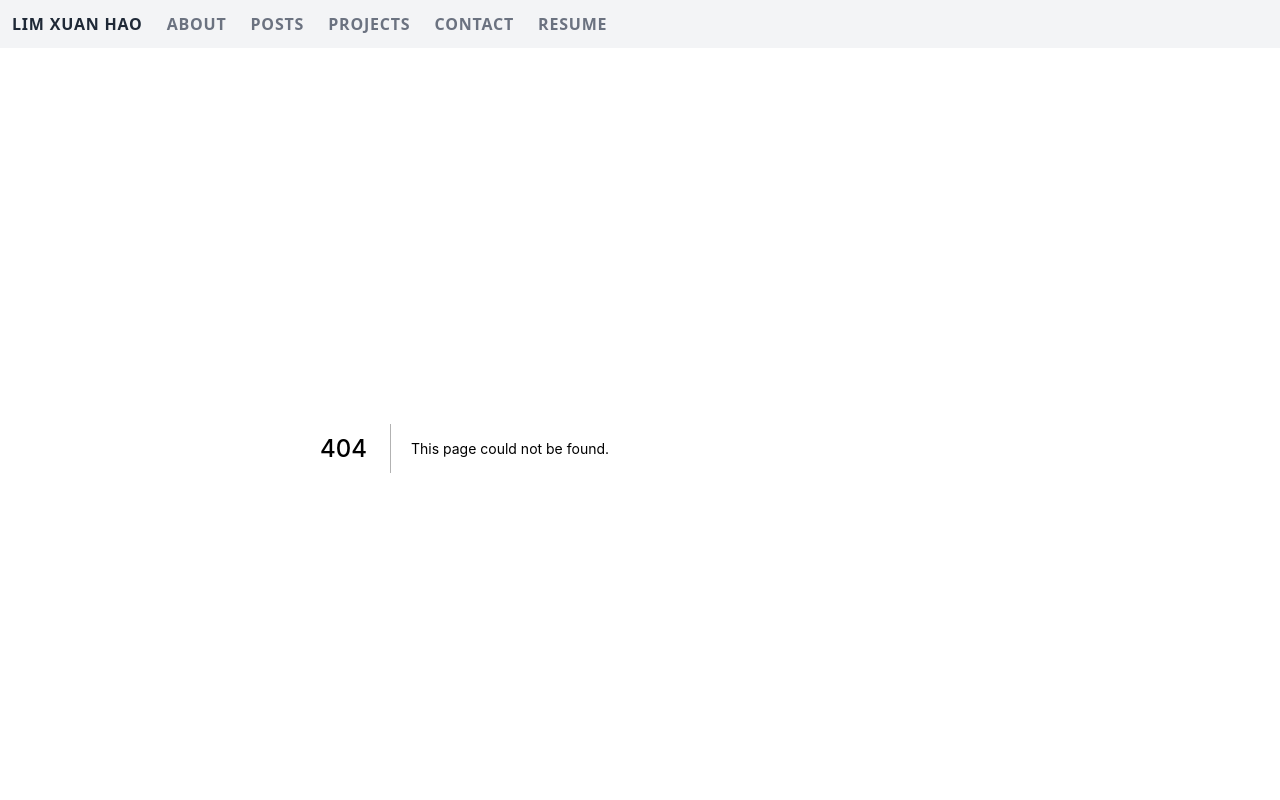
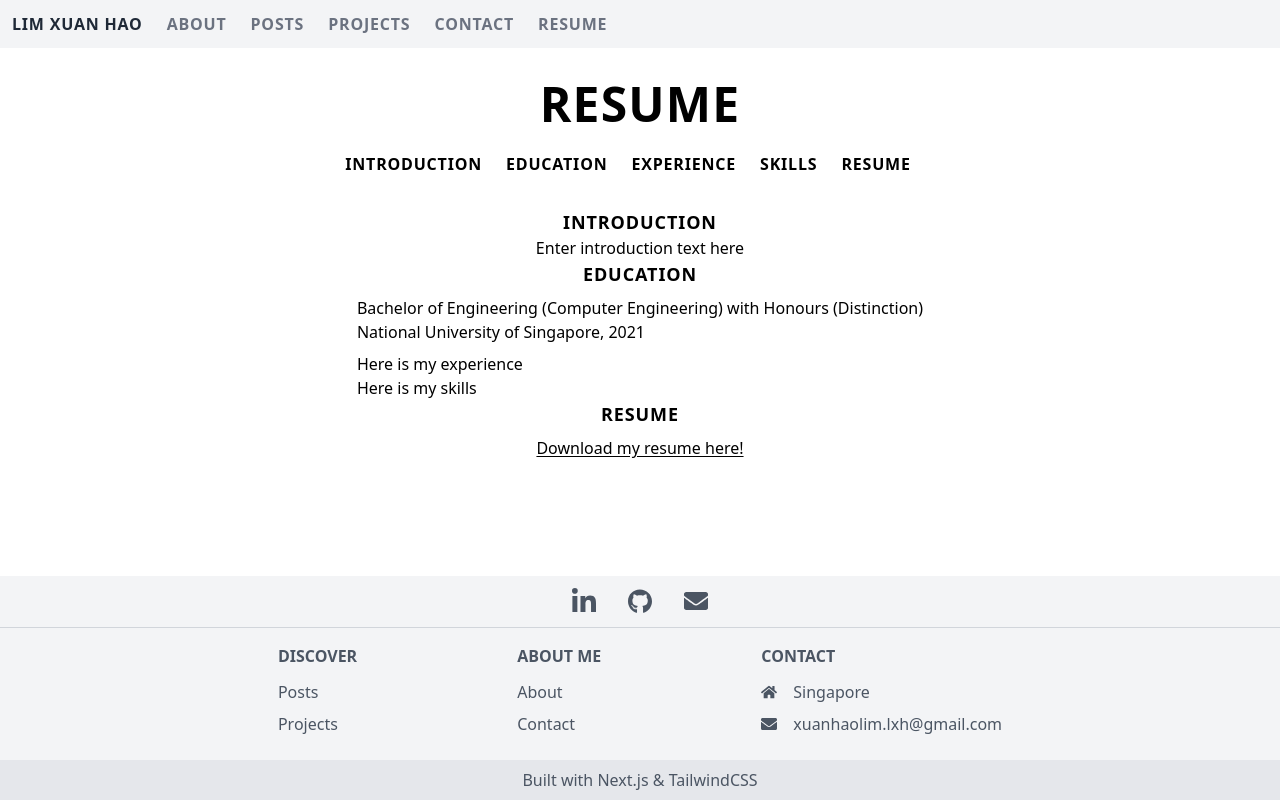
Before and after one commit to Lunastryke/lunastryke.github.io, a Next.js app: page /resume in a window 1280 px wide. Before the commit this address had no page. Shown: the top 800 px of the page. Built offline with nearby package versions, Linux system fonts and the light colour scheme.

Commit message:
Restructured pages and abstracted out some stylings

```diff
--- a/components/navbar.js
+++ b/components/navbar.js
@@ -14,7 +14,7 @@ export default function Navbar({ name }) {
                     ['Posts', '/posts'],
                     ['Projects', '/projects'],
                     ['Contact', '/contact'],
-                    ['Resume', '/pdf/resume.pdf'],
+                    ['Resume', '/resume'],
                 ].map(([title, url]) => (
                     <Link href={url} key={title} >
                         <a className="hover:text-blue-800 mr-6 tracking-wider">{title}</a>
--- /dev/null
+++ b/components/resume/degree.js
@@ -0,0 +1,15 @@
+import Link from 'next/link'
+
+export default function Degree({ data }) {
+    return (
+        <header className='text-left font-light py-2'>
+            <span className="font-normal">{data.degree}</span>
+            <p>
+                <Link href={data.link}>
+                    <a className="underline-offset-2">{data.school}</a>
+                </Link>
+                , {data.year}
+            </p>
+        </header>
+    )
+}
--- /dev/null
+++ b/components/resume/education.js
@@ -0,0 +1,15 @@
+import degrees from "../../data/about/degrees"
+import SectionTitle from "../text-stylings/sectionTitle"
+import Degree from "./degree"
+export default function Education({}) {
+    return (
+        <div className="flex flex-col flex-grow text-center">
+            <SectionTitle text="Education"/>
+            {
+                degrees.map(degree => (
+                    <Degree data={degree}/>
+                ))
+            }
+        </div>
+    )
+}
--- /dev/null
+++ b/components/resume/introduction.js
@@ -0,0 +1,12 @@
+import SectionTitle from "../text-stylings/sectionTitle"
+
+export default function Introduction({}) {
+    return (
+        <div className="flex flex-col flex-grow text-center">
+            <SectionTitle text="Introduction"/>
+            <p>
+                Enter introduction text here
+            </p>
+        </div>
+    )
+}
--- /dev/null
+++ b/components/resume/resumePdf.js
@@ -0,0 +1,12 @@
+import Link from 'next/link'
+import SectionTitle from '../text-stylings/sectionTitle'
+export default function ResumePdf({ text }) {
+    return (
+        <div className="flex flex-col flex-grow text-center">
+            <SectionTitle text="Resume"/>
+            <Link href={"/pdf/resume.pdf"}>
+                <a className='hover:text-blue-800 mt-2 underline underline-offset-2'>{text}</a>
+            </Link>
+        </div>
+    )
+}
--- /dev/null
+++ b/components/text-stylings/mainTitle.js
@@ -0,0 +1,5 @@
+export default function MainTitle ({text}) {
+    return (
+        <span className="font-bold tracking-wide text-5xl uppercase py-6">{text}</span>
+    )
+}
--- /dev/null
+++ b/components/text-stylings/sectionTitle.js
@@ -0,0 +1,7 @@
+export default function SectionTitle({ text }) {
+    return (
+        <div>
+            <span className="uppercase font-semibold tracking-wider text-lg">{text}</span>
+        </div>
+    )
+}
--- a/components/title.js
+++ b/components/title.js
@@ -1,19 +1,21 @@
 import Link from "next/link";
+import MainTitle from "./text-stylings/mainTitle";
+
 export default function Title({ text, sections }) {
     return (
-        <div className="flex flex-col justify-center items-center p-4">
-            <div className="p-4">
-                <span className="font-bold tracking-wide text-6xl uppercase">{text}</span>
-            </div>
+        <div className="flex flex-col justify-center items-center p-2">
+            <MainTitle text={text} />
             {
-                sections ? <div className="flex justify-center items-center">
+                sections ? <div className="flex flex-row justify-center items-center self-center">
                     {sections.map(section => (
-                        <Link href={"#" + section}>
-                            <a className="uppercase font-semibold hover:text-blue-800 mr-6 tracking-wider">{section}</a>
+                        <Link href={"#" + section} key={section}>
+                            <a className=" hover:text-blue-800 mr-6 uppercase font-semibold tracking-wider">
+                                {section}
+                            </a>
                         </Link>
                     ))}
                 </div> :
-                <></>
+                    <></>
             }
         </div>
     )
--- /dev/null
+++ b/data/about/introduction.md
@@ -0,0 +1,3 @@
+## This is a testing introduction post
+
+Hi there, Xuan Hao here
--- a/pages/about.js
+++ b/pages/about.js
@@ -1,5 +1,6 @@
 import Title from '../components/title'
 import CustomHead from '../components/customhead'
+import Education from '../components/resume/education'
 
 const sections = [
     'Introduction',
@@ -10,20 +11,21 @@ const sections = [
 
 export default function About({ }) {
     return (
-        <div className="flex flex-grow flex-col flex-shrink scroll-smooth divide-y md:w-8/12 justify-start">
+        <div className="flex flex-col flex-grow flex-shrink scroll-smooth divide-y md:w-8/12 justify-center">
             <CustomHead title="About"/>
             <Title text="About" sections={sections}/>
-            <div>
-                <section className="flex" id="introduction">
-                    Here is my intro
+            <div className="flex flex-col flex-grow flex-shrink self-center max-w-2xl">
+                <section     id="Introduction">
+                    Here is my intro asihdkajsdkajsbndkjasndkjsan
+                    ashiofuhaoshfoajsnkcsa
+                    asoihfboinzxocnas dalsk ndsalkndla
+                    asgbioasbgoanxbokmaossa dsaaajknknkzmxnc,zxmnc,zxmnc,zxmnc,zmxncasodnoiwqja
                 </section>
-                <section className="flex" id="education">
-                    Here is my education
-                </section>
-                <section className="flex" id="experience">
+                <Education id="Education"/>
+                <section className="flex" id="Experience">
                     Here is my experience
                 </section>
-                <section className="flex" id="skills">
+                <section className="flex" id="Skills">
                     Here is my skills
                 </section>
             </div>
--- a/pages/projects.js
+++ b/pages/projects.js
@@ -1,5 +1,6 @@
 import CustomHead from "../components/customhead";
 import Title from "../components/title";
+
 export default function Projects({}) {
     return (
         <div className="flex flex-grow flex-col flex-shrink scroll-smooth divide-y md:w-8/12 justify-start">
--- /dev/null
+++ b/pages/resume.js
@@ -0,0 +1,34 @@
+import Title from '../components/title'
+import CustomHead from '../components/customhead'
+import Education from '../components/resume/education'
+import ResumePdf from '../components/resume/resumePdf'
+import Introduction from '../components/resume/introduction'
+
+const sections = [
+    'Introduction',
+    'Education',
+    'Experience',
+    'Skills',
+    'Resume'
+]
+
+export default function Resume({ section }) {
+    return (
+        <div className="flex flex-col flex-grow flex-shrink scroll-smooth md:w-8/12 justify-center">
+            <CustomHead title="Resume" />
+            <Title text="Resume" sections={sections} />
+            <div className="flex flex-col flex-grow flex-shrink self-center max-w-2xl pt-6">
+                <Introduction id="Introduction"/>
+                <Education id="Education" />
+                <section className="flex" id="Experience">
+                    Here is my experience
+                </section>
+                <section className="flex" id="Skills">
+                    Here is my skills
+                </section>
+                <ResumePdf id="Resume" text="Download my resume here!"/>
+            </div>
+        </div>
+    )
+
+}
```
